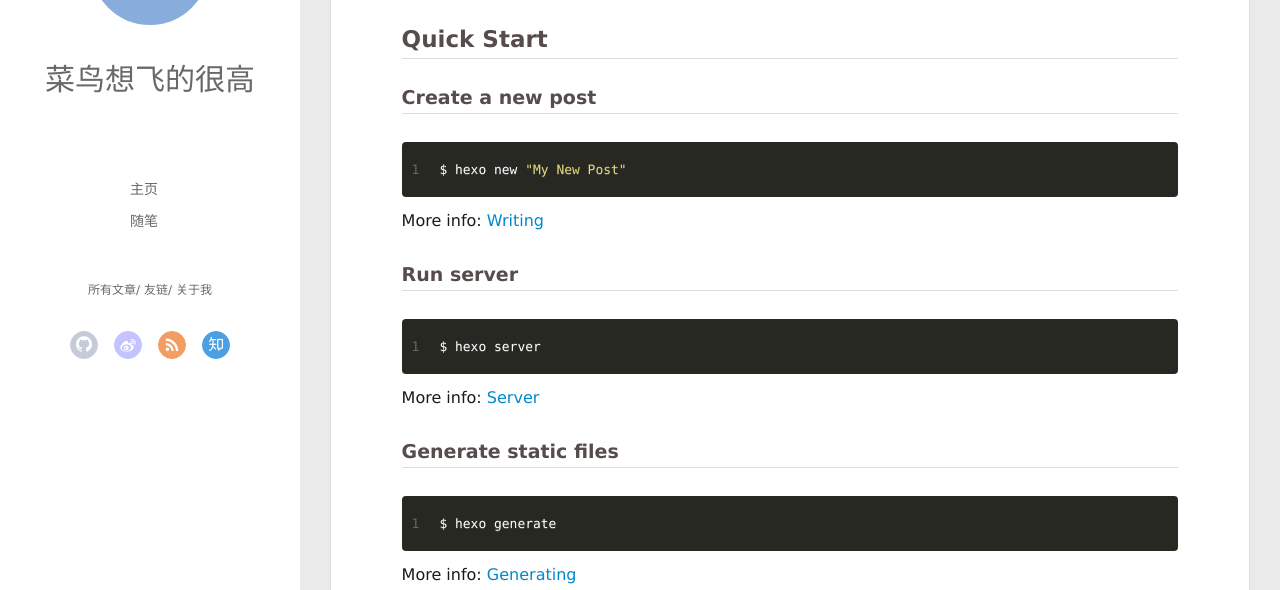
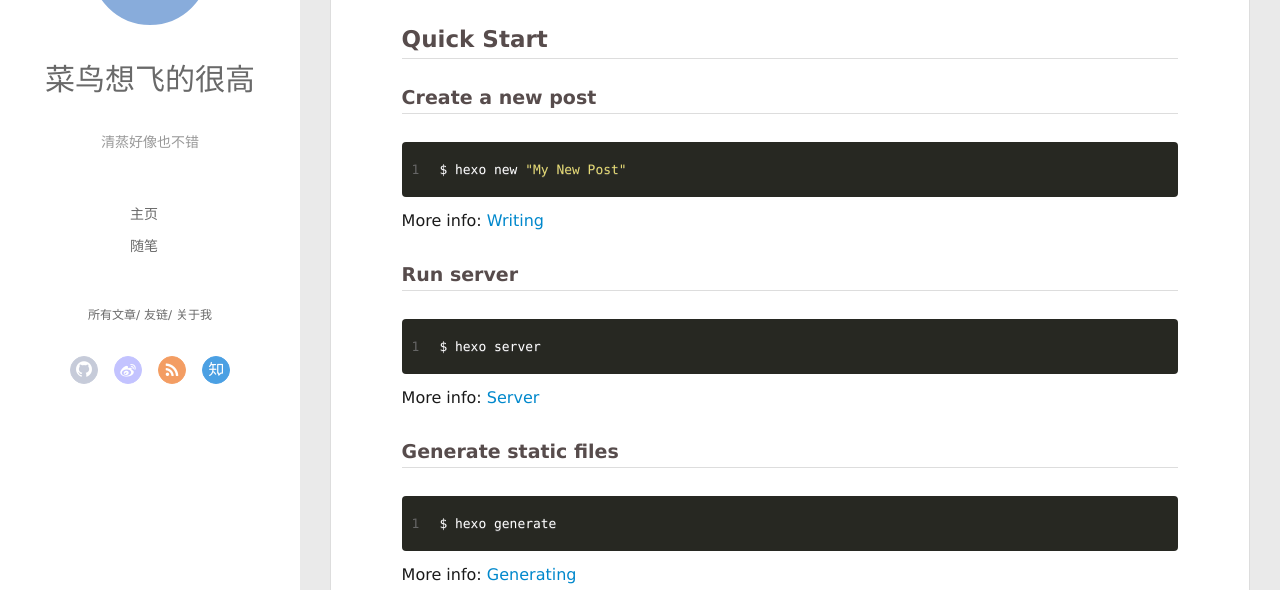
Before and after one commit to ErrorPrones/ErrorPrones.github.io, a plain HTML site: page 2019/07/01/hello-world/index.html in a window 1280 px wide. Shown: the part 210-800 px from the top of the page. Drawn offline with Linux system fonts and the light colour scheme; no server answers.

Commit message:
Site updated: 2019-07-02 09:19:48

```diff
--- a/2019/07/01/hello-world/index.html
+++ b/2019/07/01/hello-world/index.html
@@ -52,6 +52,8 @@
 		<hgroup>
 		  <h1 class="header-author"><a href="/">菜鸟想飞的很高</a></h1>
 		</hgroup>
+
+		<p class="header-subtitle">清蒸好像也不错</p>
 
 
 		<nav class="header-menu">
@@ -110,6 +112,8 @@
 			<hgroup>
 			  <h1 class="header-author js-header-author">菜鸟想飞的很高</h1>
 			</hgroup>
+
+			<p class="header-subtitle"><i class="icon icon-quo-left"></i>清蒸好像也不错<i class="icon icon-quo-right"></i></p>
 
 
 
```
Also changed, not shown: 2019/07/01/我的第一篇文章/index.html (+4 -0 lines), archives/2019/07/index.html (+4 -0 lines), archives/2019/index.html (+4 -0 lines), archives/index.html (+4 -0 lines), index.html (+4 -0 lines), img/avatar.png (added).
